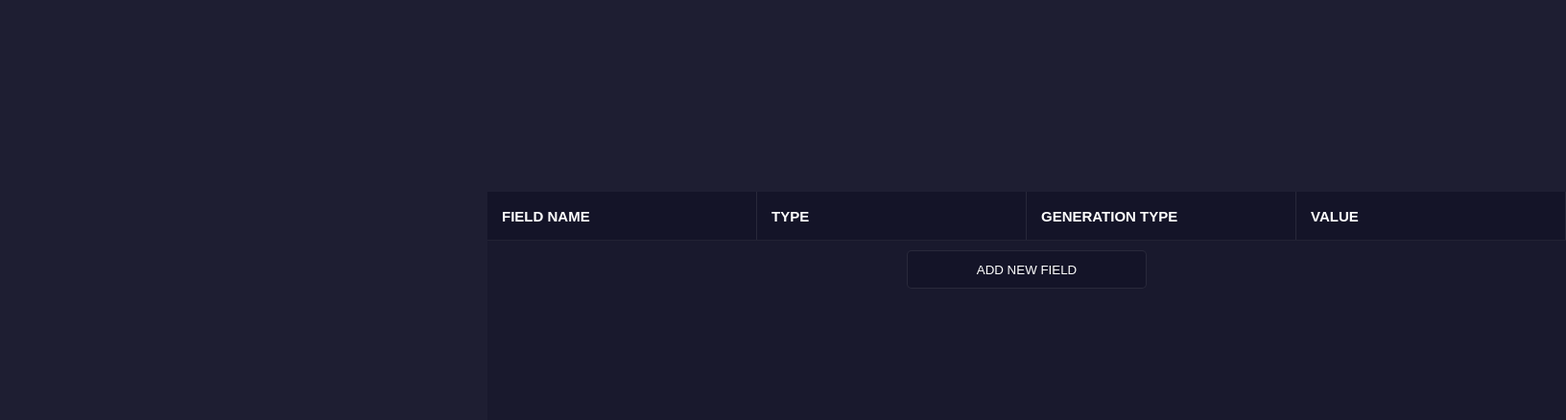
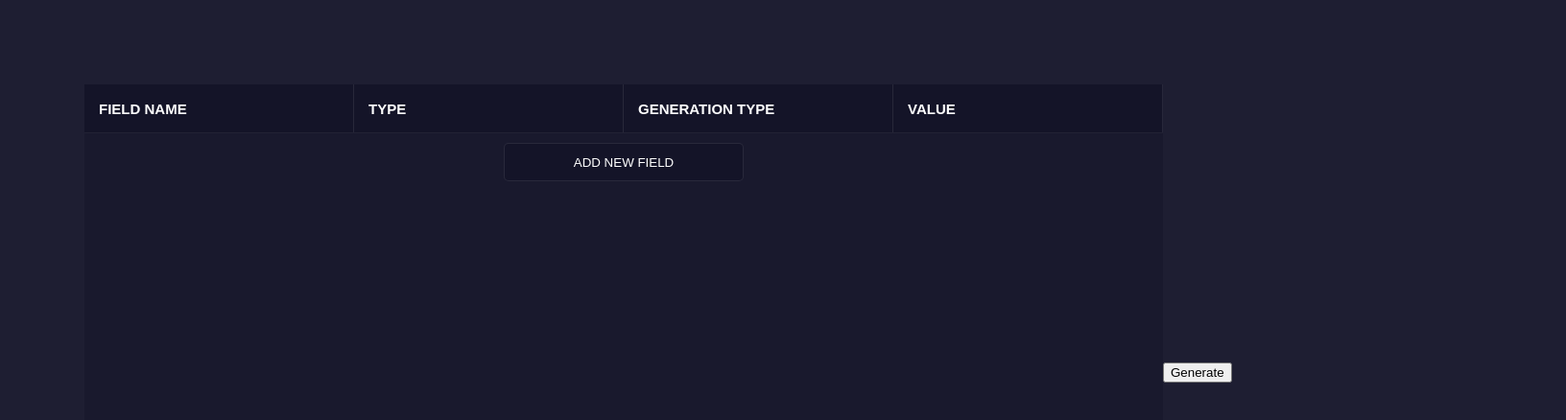
Before and after one commit to dellarosamarco/Json-Generator, a React (Create React App) app: page / in a window 1280 px wide. Shown: the top 438 px of the page at 96% size, 1632 px wide, since content can reach past the window. Built offline with nearby package versions, Linux system fonts and the light colour scheme.

Commit message:
feat: json result

```diff
--- a/src/Editor/Editor.scss
+++ b/src/Editor/Editor.scss
@@ -0,0 +1,6 @@
+.editor{
+    display: flex;
+    align-items: center;
+    justify-content: space-between;
+    padding:80px;
+}
--- a/src/Editor/Editor.tsx
+++ b/src/Editor/Editor.tsx
@@ -1,8 +1,21 @@
 import JsonBuilder from './JsonBuilder/JsonBuilder';
 import "./Editor.scss";
+import JsonResult from './JsonResult/JsonResult';
+import { useState } from 'react';
 
 export default function Editor(){
+
+    const [state, forceState] = useState(false);
+
+    function generateJson(){
+        forceState(!state);
+    }
+
     return (
-        <JsonBuilder></JsonBuilder>
+        <div className="editor">
+            <JsonBuilder></JsonBuilder>
+            <button onClick={generateJson}>Generate</button>
+            <JsonResult></JsonResult>
+        </div>
     );
 }
--- a/src/Editor/JsonBuilder/JsonBuilder.scss
+++ b/src/Editor/JsonBuilder/JsonBuilder.scss
@@ -1,6 +1,4 @@
 .json-builder{
-    margin-left:500px;
-    margin-top:200px;
     width:max-content;
     height:600px;
     background-color: var(--secondary-color);
--- a/src/Editor/JsonBuilder/JsonBuilder.tsx
+++ b/src/Editor/JsonBuilder/JsonBuilder.tsx
@@ -17,7 +17,6 @@ export default function JsonBuilder(){
         } as Field);
 
         setObjectTotalFields(FieldsManager.fields.length);
-        console.log(FieldsManager.fields);
     }
 
     return (
--- /dev/null
+++ b/src/Editor/JsonResult/JsonResult.scss
@@ -0,0 +1,5 @@
+.json-result{
+    width:500px;
+    height:600px;
+    background-color: var(--secondary-color);
+}
--- /dev/null
+++ b/src/Editor/JsonResult/JsonResult.tsx
@@ -0,0 +1,13 @@
+import FieldsManager from "../../utilities/FieldsManager";
+import "./JsonResult.scss";
+
+export default function JsonResult(props : any){
+
+    // console.log(FieldsManager.json);
+
+    return (
+        <div className="json-result">
+
+        </div>
+    )
+}
```
Also changed, not shown: src/utilities/FieldsManager.ts (+24 -0 lines).
